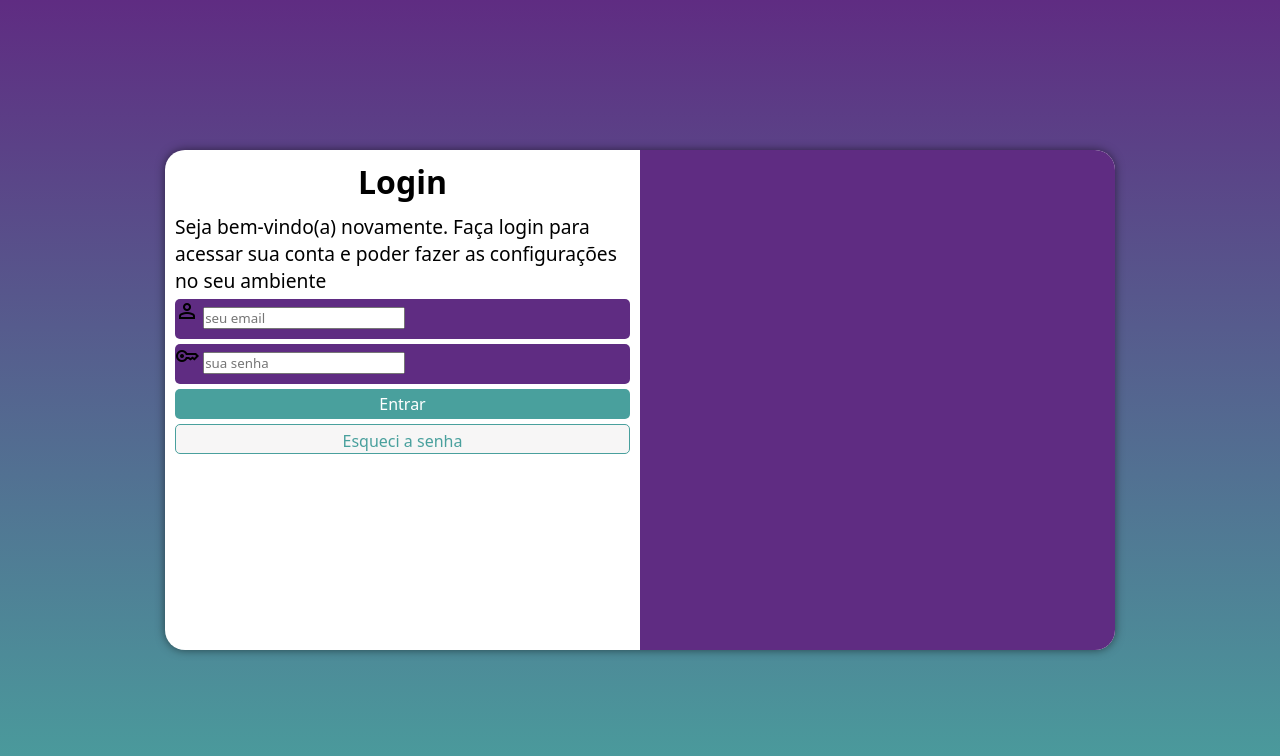
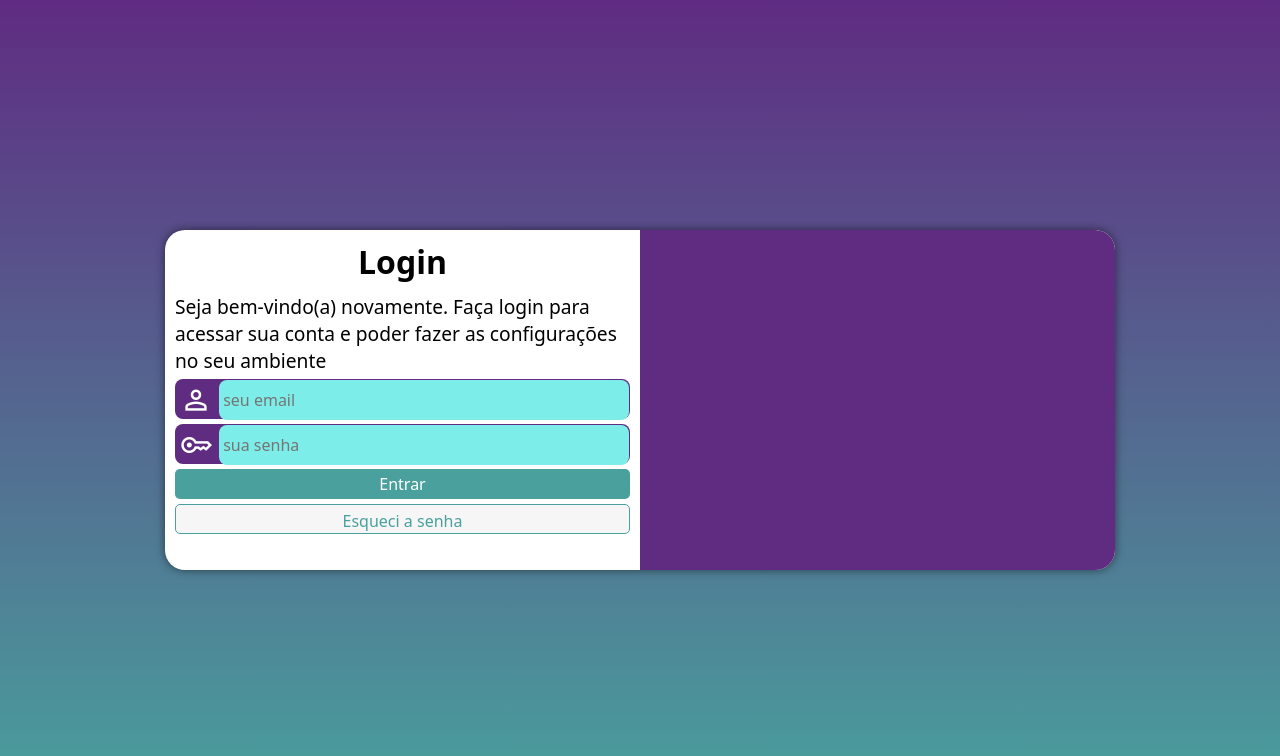
Before and after one commit to HiagoPetry/projeto-login, a plain HTML site: page index.html in a window 1280 px wide. Drawn offline with nearby package versions, Linux system fonts and the light colour scheme.

Commit message:
Finalizado projeto login

```diff
--- a/estilo/style.css
+++ b/estilo/style.css
@@ -28,7 +28,6 @@ section#login {
     position: absolute;
     top: 50%;
     left: 50%;
-    transform: translate(-50%, -50%);
     overflow: hidden;
 
     background-color: white;
@@ -37,6 +36,7 @@ section#login {
     border-radius: 20px;
     box-shadow: 0px 0px 10px rgba(0, 0, 0, 0.523);
 
+    transform: translate(-50%, -50%);
     transition: width .3s, height .3s;
     transition-timing-function: ease;
 }
@@ -101,13 +101,38 @@ form > a.botao:hover {
 
 form > div.campo {
     background-color: #5f2c82;
+    border: 3px #5f2c82;
     display: block;
     width: 100%;
     height: 40px;
-    border-radius: 5px;
+    border-radius: 8px;
     margin: 5px 0px;
 }
 
 div.campo > label {
     display: none;
 }
+/* campo de código novo, para passar para o caderno. */
+div.campo > span {
+    color: white;
+    /*background-color: black;*/
+    font-size: 2em;
+    width: 40px;
+    padding: 5px;
+}
+/* Campo de código novo para passar para o caderno. */
+div.campo > input {
+    background-color: #7dede9;
+    font-size: 1em;
+    width: calc(100% - 45px);
+    height: 100%;
+    border: 0px;
+    border-radius: 8px;
+    padding-left: 4px;
+    padding-top: 1px;
+    transform: translateY(-10px);
+}
+/*marcar no caderno também*/
+div.campo > input:focus-within {
+    background-color: white;
+}
--- a/estilos/media-query.css
+++ b/estilos/media-query.css
@@ -7,6 +7,7 @@
     }
     section#login {
         width: 90vw;
+        height: 280px;
     }
 
     section#login > div#imagem {
@@ -29,6 +30,7 @@
     }
     section#login {
         width: 950px;
+        height: 340px;
     }
 
     section#login > div#imagem {
```
